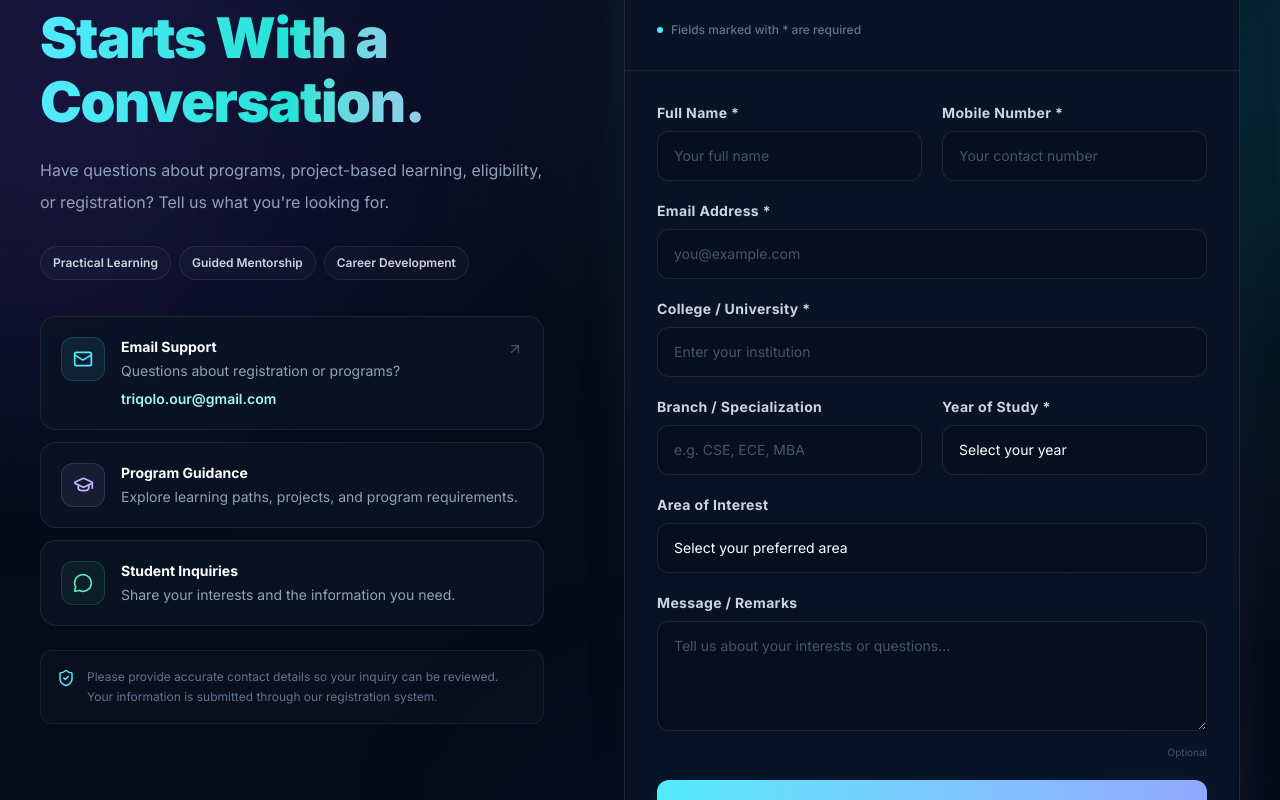
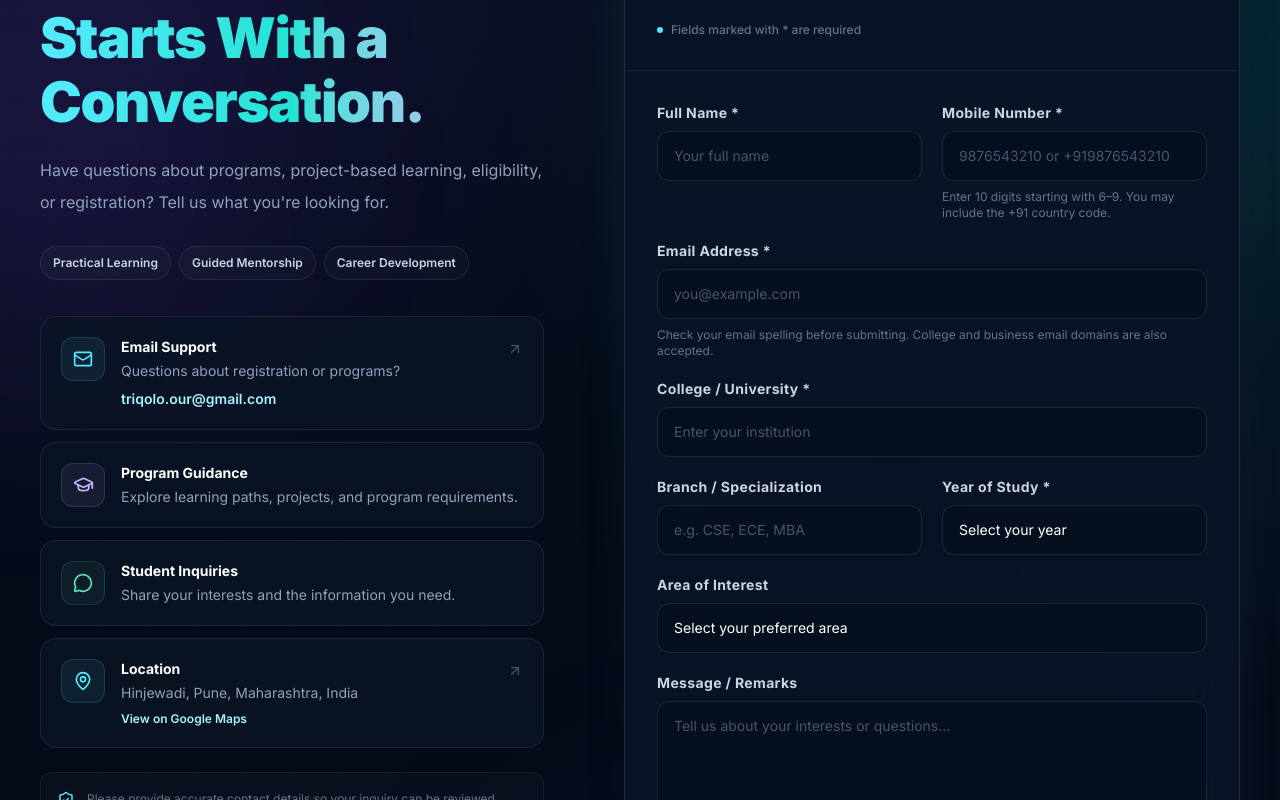
Before and after one commit to Ashutosh-JSL/TRIQON, a Next.js app: page /contact in a window 1280 px wide. Shown: the part 280-1080 px from the top of the page. Built offline with nearby package versions, Linux system fonts and the light colour scheme.

Commit message:
contact form changed

```diff
--- a/src/app/contact/page.tsx
+++ b/src/app/contact/page.tsx
@@ -1,21 +1,18 @@
 
 "use client";
 
-import { useState, type FormEvent } from "react";
+import { useState, type FormEvent, type ChangeEvent } from "react";
 import Link from "next/link";
 import {
   ArrowLeft,
   ArrowRight,
   Mail,
-  Phone,
   MapPin,
   Send,
   Loader2,
   CheckCircle2,
   Sparkles,
   GraduationCap,
-  Code2,
-  BriefcaseBusiness,
   ShieldCheck,
   MessageCircle,
   ArrowUpRight,
@@ -40,43 +37,254 @@ const interestOptions = [
   "Other",
 ];
 
+// Email syntax validation + common email-domain typo protection.
+// This does not prove that a mailbox exists.
+function isValidEmail(email: string): boolean {
+  const value = email.trim().toLowerCase();
+
+  if (!value || value.length > 254 || /\s/.test(value)) {
+    return false;
+  }
+
+  const parts = value.split("@");
+
+  if (parts.length !== 2) {
+    return false;
+  }
+
+  const [local, domain] = parts;
+
+  if (
+    !local ||
+    local.length > 64 ||
+    local.startsWith(".") ||
+    local.endsWith(".") ||
+    local.includes("..") ||
+    !/^[a-z0-9.!#$%&'*+/=?^_`{|}~-]+$/.test(local)
+  ) {
+    return false;
+  }
+
+  if (
+    !domain ||
+    domain.length > 253 ||
+    !domain.includes(".") ||
+    domain.startsWith(".") ||
+    domain.endsWith(".") ||
+    domain.includes("..")
+  ) {
+    return false;
+  }
+
+  const labels = domain.split(".");
+
+  if (
+    labels.some(
+      (label) =>
+        !label ||
+        label.length > 63 ||
+        !/^[a-z0-9](?:[a-z0-9-]*[a-z0-9])?$/.test(label)
+    )
+  ) {
+    return false;
+  }
+
+  const tld = labels[labels.length - 1];
+
+  if (!/^[a-z]{2,}$/.test(tld)) {
+    return false;
+  }
+
+  // Known common misspellings of popular providers.
+  const blockedDomains = [
+    "gml.com",
+    "gmial.com",
+    "gmai.com",
+    "gamil.com",
+    "gmail.co",
+    "gmail.con",
+    "gmaill.com",
+    "g-mail.com",
+    "yaho.com",
+    "yahooo.com",
+    "yahho.com",
+    "hotnail.com",
+    "hotmai.com",
+    "outlok.com",
+    "outllok.com",
+    "icloud.con",
+    "iclould.com",
+  ];
+
+  if (blockedDomains.includes(domain)) {
+    return false;
+  }
+
+  // Popular providers. Other syntactically valid domains,
+  // including college and company domains, remain permitted.
+  const popularDomains = [
+    "gmail.com",
+    "googlemail.com",
+    "outlook.com",
+    "hotmail.com",
+    "live.com",
+    "msn.com",
+    "yahoo.com",
+    "yahoo.co.in",
+    "icloud.com",
+    "me.com",
+    "mac.com",
+    "proton.me",
+    "protonmail.com",
+    "aol.com",
+    "zoho.com",
+    "rediffmail.com",
+    "rediff.com",
+    "fastmail.com",
+  ];
+
+  if (popularDomains.includes(domain)) {
+    return true;
+  }
+
+  return true;
+}
+
+// Accept Indian mobile numbers with or without the +91 prefix.
+function normalizeIndianMobile(value: string): string | null {
+  const cleaned = value.replace(/[\s()-]/g, "");
+  let digits: string;
+
+  if (cleaned.startsWith("+91")) {
+    digits = cleaned.slice(3);
+  } else if (/^91[6-9]\d{9}$/.test(cleaned)) {
+    digits = cleaned.slice(2);
+  } else {
+    digits = cleaned;
+  }
+
+  return /^[6-9]\d{9}$/.test(digits) ? digits : null;
+}
+
 export default function ContactPage() {
   const [isSubmitting, setIsSubmitting] = useState(false);
   const [submitMessage, setSubmitMessage] = useState("");
   const [submitError, setSubmitError] = useState("");
+  const [mobile, setMobile] = useState("");
+
+  function handleMobileChange(event: ChangeEvent<HTMLInputElement>) {
+    const cleaned = event.target.value
+      .replace(/[^\d+]/g, "")
+      .replace(/(?!^)\+/g, "")
+      .slice(0, 13);
+
+    setMobile(cleaned);
+    setSubmitError("");
+  }
 
   async function handleSubmit(event: FormEvent<HTMLFormElement>) {
     event.preventDefault();
 
-    setIsSubmitting(true);
+    if (isSubmitting) return;
+
     setSubmitMessage("");
     setSubmitError("");
 
     const form = event.currentTarget;
     const data = new FormData(form);
 
+    const fullName = String(data.get("name") || "").trim();
+    const email = String(data.get("email") || "").trim();
+    const normalizedMobile = normalizeIndianMobile(mobile);
+    const college = String(data.get("college") || "").trim();
+    const branch = String(data.get("branch") || "").trim();
+    const year = String(data.get("year") || "").trim();
+    const interest = String(data.get("interest") || "").trim();
+    const remarks = String(data.get("remarks") || "").trim();
+
+    if (!fullName) {
+      setSubmitError("Please enter your full name.");
+      return;
+    }
+
+    if (!isValidEmail(email)) {
+      setSubmitError(
+        "Please enter a valid email address. Check the spelling of your email and domain."
+      );
+      return;
+    }
+
+    if (!normalizedMobile) {
+      setSubmitError(
+        "Enter a valid 10-digit Indian mobile number starting with 6, 7, 8, or 9. You may also include the +91 country code."
+      );
+      return;
+    }
+
+    if (!college) {
+      setSubmitError("Please enter your college or university.");
+      return;
+    }
+
+    if (!year) {
+      setSubmitError("Please select your year of study.");
+      return;
+    }
+
     const registration = {
-      full_name: String(data.get("name") || "").trim(),
-      email: String(data.get("email") || "").trim(),
-      mobile: String(data.get("mobile") || "").trim(),
-      college: String(data.get("college") || "").trim(),
-      branch: String(data.get("branch") || "").trim(),
-      year_of_study: String(data.get("year") || ""),
-      area_of_interest: String(data.get("interest") || ""),
-      remarks: String(data.get("remarks") || "").trim(),
+      full_name: fullName,
+      email: email.toLowerCase(),
+      mobile: normalizedMobile,
+      college,
+      branch: branch || null,
+      year_of_study: year || null,
+      area_of_interest: interest || null,
+      remarks: remarks || null,
       status: "New",
     };
+
+    setIsSubmitting(true);
 
     try {
       const supabase = createClient();
 
+      const {
+        data: { session },
+        error: sessionError,
+      } = await supabase.auth.getSession();
+
+      const role = session ? "authenticated" : "anon";
+
+      console.info("Contact form authentication:", {
+        role,
+        hasSession: Boolean(session),
+        sessionError: sessionError?.message ?? null,
+      });
+
       const { error } = await supabase
         .from("student_registrations")
-        .insert([registration]);
+        .insert(registration);
 
       if (error) {
-        console.error("Supabase insert error:", error);
-        throw error;
+        console.error("Supabase insert failed:", {
+          code: error.code,
+          message: error.message,
+          details: error.details,
+          hint: error.hint,
+          role,
+        });
+
+        if (error.code === "42501") {
+          setSubmitError(
+            "We couldn't save your details because the database rejected the submission. Please try again later or contact triqolo.our@gmail.com."
+          );
+        } else {
+          setSubmitError(
+            "We couldn't save your details right now. Please try again later or contact triqolo.our@gmail.com."
+          );
+        }
+
+        return;
       }
 
       setSubmitMessage(
@@ -84,7 +292,8 @@ export default function ContactPage() {
       );
 
       form.reset();
-    } catch (error) {
+      setMobile("");
+    } catch (error: unknown) {
       console.error("Contact form submission failed:", error);
 
       setSubmitError(
@@ -97,8 +306,7 @@ export default function ContactPage() {
 
   return (
     <main className="relative min-h-screen overflow-hidden bg-[#050B18] text-white">
-      {/* BACKGROUND ATMOSPHERE */}
-
+      {/* BACKGROUND */}
       <div
         aria-hidden="true"
         className="pointer-events-none absolute inset-0 overflow-hidden"
@@ -120,7 +328,6 @@ export default function ContactPage() {
       </div>
 
       {/* HEADER */}
-
       <header className="relative z-20 border-b border-white/[0.08] bg-[#050B18]/85 backdrop-blur-2xl">
         <div className="mx-auto flex max-w-7xl items-center justify-between px-4 py-4 sm:px-6 lg:px-10">
           <Link
@@ -138,7 +345,6 @@ export default function ContactPage() {
             <span>
               <span className="block text-xl font-black tracking-[-0.05em]">
                 Tri<span className="text-cyan-300">Q</span>olo
-
               </span>
               <span className="mt-1 block text-[8px] font-bold uppercase tracking-[0.2em] text-slate-500">
                 Learn · Build · Grow
@@ -159,12 +365,10 @@ export default function ContactPage() {
       </header>
 
       {/* MAIN CONTENT */}
-
       <section className="relative z-10">
         <div className="mx-auto max-w-7xl px-4 py-12 sm:px-6 sm:py-16 lg:px-10 lg:py-20">
           <div className="grid items-start gap-10 lg:grid-cols-[0.9fr_1.1fr] lg:gap-14 xl:gap-20">
             {/* LEFT: INTRODUCTION */}
-
             <div className="lg:sticky lg:top-10">
               <div className="inline-flex items-center gap-2 rounded-full border border-cyan-300/20 bg-cyan-300/[0.06] px-3.5 py-2 text-[10px] font-extrabold uppercase tracking-[0.2em] text-cyan-200 sm:text-xs">
                 <Sparkles size={14} />
@@ -184,8 +388,6 @@ export default function ContactPage() {
                 looking for.
               </p>
 
-              {/* KEYWORDS */}
-
               <div className="mt-7 flex flex-wrap gap-2">
                 {[
                   "Practical Learning",
@@ -202,45 +404,37 @@ export default function ContactPage() {
               </div>
 
               {/* SUPPORT CARDS */}
-
               <div className="mt-9 space-y-3">
-                <div className="group flex items-start gap-4 rounded-2xl border border-white/[0.08] bg-[#0A1425]/80 p-4 transition duration-300 hover:border-cyan-300/20 hover:bg-[#0D192B]/90 sm:p-5">
+                <a
+                  href="mailto:triqolo.our@gmail.com"
+                  className="group flex items-start gap-4 rounded-2xl border border-white/[0.08] bg-[#0A1425]/80 p-4 transition duration-300 hover:border-cyan-300/20 hover:bg-[#0D192B]/90 sm:p-5"
+                >
                   <span className="flex h-11 w-11 shrink-0 items-center justify-center rounded-xl border border-cyan-300/15 bg-cyan-300/[0.07] text-cyan-300">
                     <Mail size={20} />
                   </span>
-
                   <div className="min-w-0 flex-1">
-                    <p className="text-sm font-bold text-white">
-                      Email Support
-                    </p>
-
+                    <p className="text-sm font-bold text-white">Email Support</p>
                     <p className="mt-1 text-xs leading-5 text-slate-400 sm:text-sm">
                       Questions about registration or programs?
                     </p>
-
                     <p className="mt-2 break-all text-xs font-semibold text-cyan-200 sm:text-sm">
                       triqolo.our@gmail.com
                     </p>
                   </div>
-
                   <ArrowUpRight
                     size={16}
                     className="mt-1 shrink-0 text-slate-600 transition group-hover:text-cyan-300"
                   />
-                </div>
+                </a>
 
                 <div className="group flex items-start gap-4 rounded-2xl border border-white/[0.08] bg-[#0A1425]/80 p-4 transition duration-300 hover:border-violet-300/20 hover:bg-[#0D192B]/90 sm:p-5">
                   <span className="flex h-11 w-11 shrink-0 items-center justify-center rounded-xl border border-violet-300/15 bg-violet-300/[0.07] text-violet-300">
                     <GraduationCap size={21} />
                   </span>
-
                   <div className="flex-1">
-                    <p className="text-sm font-bold text-white">
-                      Program Guidance
-                    </p>
+                    <p className="text-sm font-bold text-white">Program Guidance</p>
                     <p className="mt-1 text-xs leading-5 text-slate-400 sm:text-sm">
-                      Explore learning paths, projects, and program
-                      requirements.
+                      Explore learning paths, projects, and program requirements.
                     </p>
                   </div>
                 </div>
@@ -249,19 +443,38 @@ export default function ContactPage() {
                   <span className="flex h-11 w-11 shrink-0 items-center justify-center rounded-xl border border-emerald-300/15 bg-emerald-300/[0.06] text-emerald-300">
                     <MessageCircle size={20} />
                   </span>
-
                   <div className="flex-1">
-                    <p className="text-sm font-bold text-white">
-                      Student Inquiries
-                    </p>
+                    <p className="text-sm font-bold text-white">Student Inquiries</p>
                     <p className="mt-1 text-xs leading-5 text-slate-400 sm:text-sm">
                       Share your interests and the information you need.
                     </p>
                   </div>
                 </div>
+
+                <a
+                  href="https://www.google.com/maps/search/?api=1&query=Hinjewadi%2C%20Pune%2C%20Maharashtra%2C%20India"
+                  target="_blank"
+                  rel="noopener noreferrer"
+                  className="group flex items-start gap-4 rounded-2xl border border-white/[0.08] bg-[#0A1425]/80 p-4 transition duration-300 hover:border-cyan-300/20 hover:bg-[#0D192B]/90 sm:p-5"
+                >
+                  <span className="flex h-11 w-11 shrink-0 items-center justify-center rounded-xl border border-cyan-300/15 bg-cyan-300/[0.07] text-cyan-300">
+                    <MapPin size={20} />
+                  </span>
+                  <div className="min-w-0 flex-1">
+                    <p className="text-sm font-bold text-white">Location</p>
+                    <p className="mt-1 text-xs leading-5 text-slate-400 sm:text-sm">
+                      Hinjewadi, Pune, Maharashtra, India
+                    </p>
+                    <p className="mt-2 text-xs font-semibold text-cyan-200">
+                      View on Google Maps
+                    </p>
+                  </div>
+                  <ArrowUpRight
+                    size={16}
+                    className="mt-1 shrink-0 text-slate-600 transition group-hover:text-cyan-300"
+                  />
+                </a>
               </div>
-
-              {/* TRUST NOTE */}
 
               <div className="mt-6 flex items-start gap-3 rounded-xl border border-white/[0.06] bg-white/[0.02] p-4">
                 <ShieldCheck
@@ -269,41 +482,34 @@ export default function ContactPage() {
                   className="mt-0.5 shrink-0 text-cyan-300"
                 />
                 <p className="text-xs leading-5 text-slate-500">
-                  Please provide accurate contact details so your inquiry
-                  can be reviewed. Your information is submitted through
-                  our registration system.
+                  Please provide accurate contact details so your inquiry can
+                  be reviewed. Your information is submitted through our
+                  registration system.
                 </p>
               </div>
             </div>
 
             {/* RIGHT: CONTACT FORM */}
-
             <div className="relative">
               <div className="absolute -inset-1 rounded-[2rem] bg-gradient-to-br from-cyan-300/10 via-transparent to-violet-400/10 blur-xl" />
 
               <div className="relative overflow-hidden rounded-[1.75rem] border border-white/[0.10] bg-[#091426]/95 shadow-2xl shadow-black/20 backdrop-blur-xl sm:rounded-[2rem]">
                 <div className="absolute inset-x-8 top-0 h-px bg-gradient-to-r from-transparent via-cyan-300/50 to-transparent" />
 
-                {/* FORM HEADER */}
-
                 <div className="border-b border-white/[0.07] p-5 sm:p-8">
                   <div className="flex items-start gap-4">
                     <div className="flex h-12 w-12 shrink-0 items-center justify-center rounded-2xl border border-cyan-300/20 bg-gradient-to-br from-cyan-300/[0.12] to-violet-300/[0.08] text-cyan-300">
                       <Send size={21} />
                     </div>
-
                     <div>
                       <div className="text-[10px] font-extrabold uppercase tracking-[0.2em] text-cyan-300">
                         Contact Form
                       </div>
-
                       <h2 className="mt-2 text-2xl font-black tracking-tight text-white sm:text-3xl">
                         Let&apos;s Get Started.
                       </h2>
-
                       <p className="mt-2 text-xs leading-6 text-slate-400 sm:text-sm">
-                        Share a few details so we can understand your
-                        interests.
+                        Share a few details so we can understand your interests.
                       </p>
                     </div>
                   </div>
@@ -314,12 +520,7 @@ export default function ContactPage() {
                   </div>
                 </div>
 
-                {/* FORM BODY */}
-
-                <form
-                  className="space-y-5 p-5 sm:p-8"
-                  onSubmit={handleSubmit}
-                >
+                <form className="space-y-5 p-5 sm:p-8" onSubmit={handleSubmit}>
                   <div className="grid gap-5 sm:grid-cols-2">
                     <div>
                       <label htmlFor="name" className={labelClass}>
@@ -346,13 +547,23 @@ export default function ContactPage() {
                         id="mobile"
                         name="mobile"
                         type="tel"
+                        inputMode="tel"
                         autoComplete="tel"
-                        maxLength={20}
+                        value={mobile}
+                        onChange={handleMobileChange}
+                        maxLength={13}
                         required
                         disabled={isSubmitting}
-                        placeholder="Your contact number"
+                        placeholder="9876543210 or +919876543210"
+                        aria-describedby="mobile-help"
                         className={inputClass}
                       />
+                      <p
+                        id="mobile-help"
+                        className="mt-2 text-[10px] leading-4 text-slate-500 sm:text-xs"
+                      >
+                        Enter 10 digits starting with 6–9. You may include the +91 country code.
+                      </p>
                     </div>
                   </div>
 
@@ -369,8 +580,12 @@ export default function ContactPage() {
                       required
                       disabled={isSubmitting}
                       placeholder="you@example.com"
+                      title="Enter a valid email address."
                       className={inputClass}
                     />
+                    <p className="mt-2 text-[10px] leading-4 text-slate-500 sm:text-xs">
+                      Check your email spelling before submitting. College and business email domains are also accepted.
+                    </p>
                   </div>
 
                   <div>
@@ -418,16 +633,12 @@ export default function ContactPage() {
                         disabled={isSubmitting}
                         className={`${inputClass} appearance-none`}
                       >
-                        <option value="" disabled>
-                          Select your year
-                        </option>
+                        <option value="" disabled>Select your year</option>
                         <option value="1st Year">1st Year</option>
                         <option value="2nd Year">2nd Year</option>
                         <option value="3rd Year">3rd Year</option>
                         <option value="4th Year">4th Year</option>
-                        <option value="Postgraduate">
-                          Postgraduate
-                        </option>
+                        <option value="Postgraduate">Postgraduate</option>
                         <option value="Other">Other</option>
                       </select>
                     </div>
@@ -444,14 +655,9 @@ export default function ContactPage() {
                       disabled={isSubmitting}
                       className={`${inputClass} appearance-none`}
                     >
-                      <option value="">
-                        Select your preferred area
-                      </option>
-
-                      {interestOptions.map((interest) => (
-                        <option key={interest} value={interest}>
-                          {interest}
-                        </option>
+                      <option value="">Select your preferred area</option>
+                      {interestOptions.map((item) => (
+                        <option key={item} value={item}>{item}</option>
                       ))}
                     </select>
                   </div>
@@ -469,12 +675,8 @@ export default function ContactPage() {
                       placeholder="Tell us about your interests or questions..."
                       className={`${inputClass} resize-y`}
                     />
-                    <p className="mt-2 text-right text-[10px] text-slate-600">
-                      Optional
-                    </p>
+                    <p className="mt-2 text-right text-[10px] text-slate-600">Optional</p>
                   </div>
-
-                  {/* ERROR MESSAGE */}
 
                   {submitError && (
                     <div
@@ -486,8 +688,6 @@ export default function ContactPage() {
                     </div>
                   )}
 
-                  {/* SUCCESS MESSAGE */}
-
                   {submitMessage && (
                     <div
                       role="status"
@@ -498,8 +698,6 @@ export default function ContactPage() {
                       <span>{submitMessage}</span>
                     </div>
                   )}
-
-                  {/* SUBMIT BUTTON */}
 
                   <button
                     type="submit"
@@ -514,10 +712,7 @@ export default function ContactPage() {
                     ) : (
                       <>
                         Submit Your Details
-                        <ArrowRight
-                          size={17}
-                          className="transition-transform duration-200 group-hover:translate-x-1"
-                        />
+                        <ArrowRight size={17} className="transition-transform duration-200 group-hover:translate-x-1" />
                       </>
                     )}
                   </button>
@@ -540,15 +735,10 @@ export default function ContactPage() {
       </section>
 
       {/* FOOTER */}
-
       <footer className="relative z-10 border-t border-white/[0.07] bg-[#050B18]/90">
         <div className="mx-auto flex max-w-7xl flex-col items-center justify-between gap-4 px-4 py-6 sm:flex-row sm:px-6 lg:px-10">
-          <Link
-            href="/#home"
-            className="text-lg font-black tracking-tight"
-          >
+          <Link href="/#home" className="text-lg font-black tracking-tight">
             Tri<span className="text-cyan-300">Q</span>olo
-
           </Link>
 
           <p className="text-center text-[10px] text-slate-500 sm:text-xs">
@@ -562,7 +752,6 @@ export default function ContactPage() {
             >
               Terms &amp; Conditions
             </Link>
-
             <Link
               href="/#home"
               aria-label="Return to home"
--- a/src/components/Footer.tsx
+++ b/src/components/Footer.tsx
@@ -37,7 +37,7 @@ export default function Footer() {
             </Link>
 
             <Link
-              href="/#how-it-works"
+              href="#JourneySection"
               className="transition-colors hover:text-[#14B8A6]"
             >
               How It Works
--- a/src/components/Hero/ProjectTracksSection.tsx
+++ b/src/components/Hero/ProjectTracksSection.tsx
@@ -196,7 +196,7 @@ export default function ProjectTracksSection() {
           <h2 className="mt-6 text-3xl font-black leading-tight tracking-tight sm:text-4xl lg:text-5xl">
             Choose Your Path.
             <span className="mt-2 block bg-gradient-to-r from-cyan-300 via-[#22E3D6] to-violet-400 bg-clip-text text-transparent">
-              Start Building.
+               Start Building.
             </span>
           </h2>
 
--- a/src/lib/data.ts
+++ b/src/lib/data.ts
@@ -384,7 +384,7 @@ export const footerColumns = [
 ];
 
 export const socials = [
-  { label: "Instagram", href: "https://instagram.com/Triqonofficial" },
+  { label: "Instagram", href: "https://instagram.com/Triqoloofficial" },
   { label: "LinkedIn", href: "https://www.linkedin.com/company/3-skill/" },
   { label: "YouTube", href: "https://www.youtube.com/@threeskill" },
   { label: "X", href: "https://twitter.com/Triqon" },
```
